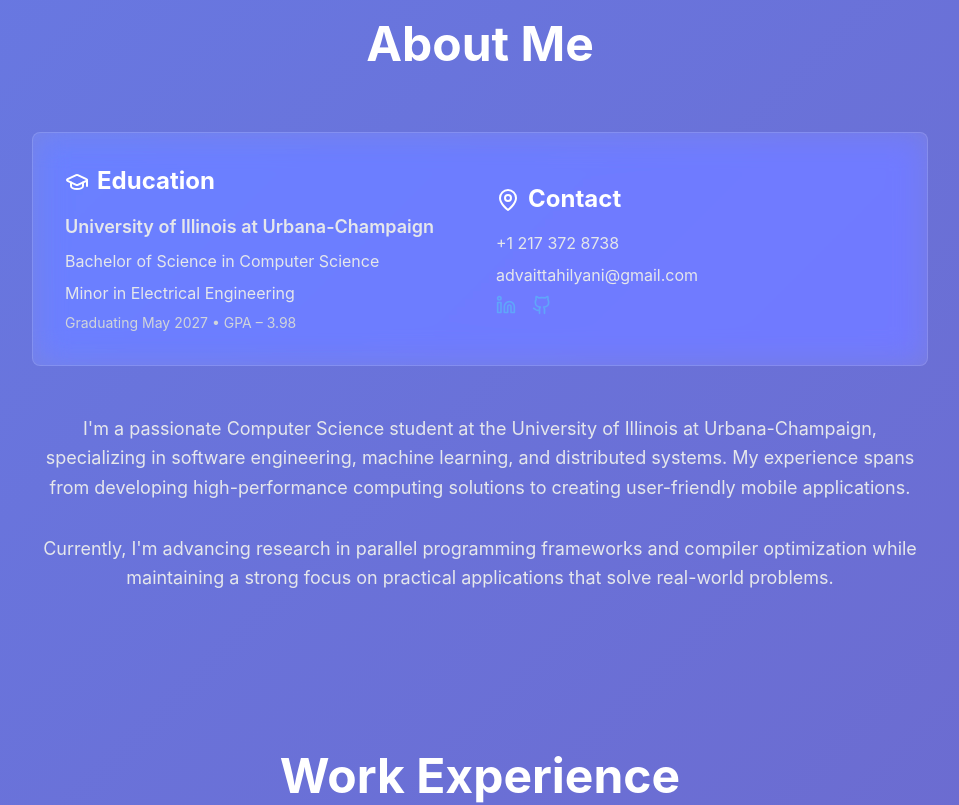
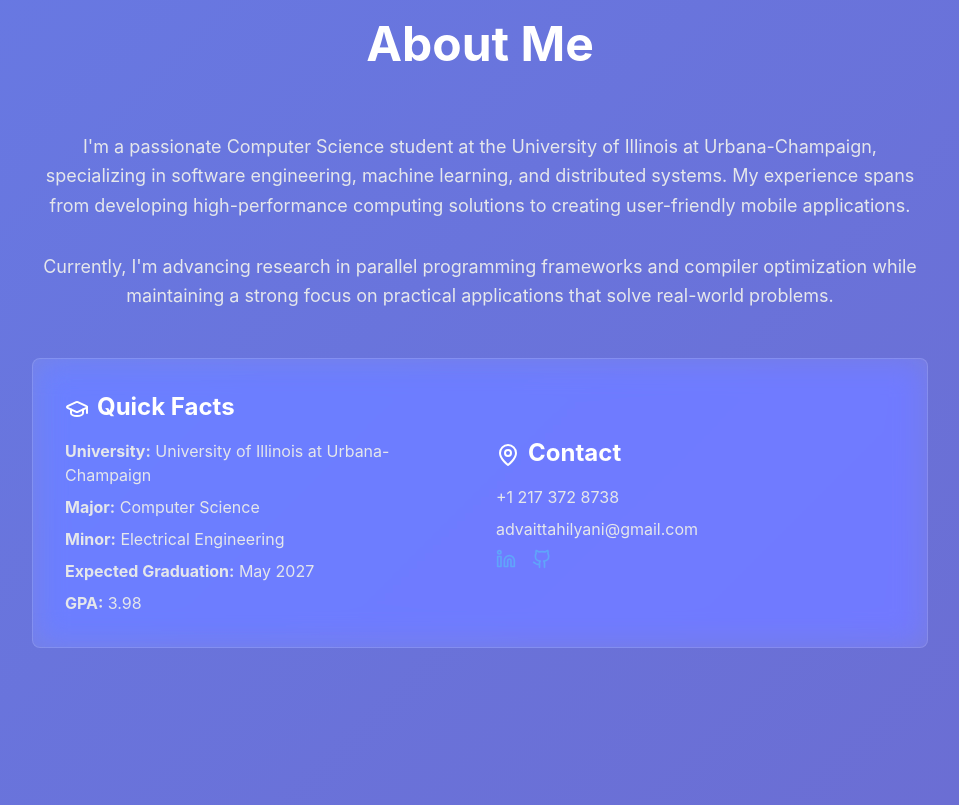
Before and after one commit to AdvaitTahilyani/About, a Next.js app: page / in a window 1280 px wide. Shown: the part 860-1665 px from the top of the page, without its empty margins (160-1119 px from the left). Built offline with nearby package versions, Linux system fonts and the light colour scheme.

Commit message:
Fix navigation discrepancies

```diff
--- a/app/page.tsx
+++ b/app/page.tsx
@@ -166,19 +166,38 @@ export default function Home() {
             whileInView={{ opacity: 1, y: 0 }}
             transition={{ duration: 0.8 }}
             viewport={{ once: true }}
-                        className="glass-effect p-8 rounded-lg mb-12"
+            className="text-center mb-12"
+          >
+            <p className="text-lg text-gray-200 leading-relaxed mb-8">
+              I'm a passionate Computer Science student at the University of Illinois at Urbana-Champaign,
+              specializing in software engineering, machine learning, and distributed systems. My experience
+              spans from developing high-performance computing solutions to creating user-friendly mobile applications.
+            </p>
+            <p className="text-lg text-gray-200 leading-relaxed">
+              Currently, I'm advancing research in parallel programming frameworks and compiler optimization
+              while maintaining a strong focus on practical applications that solve real-world problems.
+            </p>
+          </motion.div>
+
+          <motion.div
+            initial={{ opacity: 0, y: 30 }}
+            whileInView={{ opacity: 1, y: 0 }}
+            transition={{ duration: 0.8, delay: 0.2 }}
+            viewport={{ once: true }}
+            className="glass-effect p-8 rounded-lg"
           >
             <div className="grid md:grid-cols-2 gap-8 items-center">
               <div>
                 <h3 className="text-2xl font-bold text-white mb-4">
                   <GraduationCap className="inline mr-2" size={24} />
-                                    Education
+                  Quick Facts
                 </h3>
                 <div className="space-y-2 text-gray-200">
-                                    <p className="text-lg font-semibold">University of Illinois at Urbana-Champaign</p>
-                                    <p>Bachelor of Science in Computer Science</p>
-                                    <p>Minor in Electrical Engineering</p>
-                                    <p className="text-sm text-gray-300">Graduating May 2027 • GPA – 3.98</p>
+                  <p><strong>University:</strong> University of Illinois at Urbana-Champaign</p>
+                  <p><strong>Major:</strong> Computer Science</p>
+                  <p><strong>Minor:</strong> Electrical Engineering</p>
+                  <p><strong>Expected Graduation:</strong> May 2027</p>
+                  <p><strong>GPA:</strong> 3.98</p>
                 </div>
               </div>
               <div>
@@ -201,24 +220,6 @@ export default function Home() {
               </div>
             </div>
           </motion.div>
-
-                    <motion.div
-                        initial={{ opacity: 0, y: 30 }}
-                        whileInView={{ opacity: 1, y: 0 }}
-                        transition={{ duration: 0.8, delay: 0.2 }}
-                        viewport={{ once: true }}
-                        className="text-center"
-                    >
-                        <p className="text-lg text-gray-200 leading-relaxed mb-8">
-                            I'm a passionate Computer Science student at the University of Illinois at Urbana-Champaign,
-                            specializing in software engineering, machine learning, and distributed systems. My experience
-                            spans from developing high-performance computing solutions to creating user-friendly mobile applications.
-                        </p>
-                        <p className="text-lg text-gray-200 leading-relaxed">
-                            Currently, I'm advancing research in parallel programming frameworks and compiler optimization
-                            while maintaining a strong focus on practical applications that solve real-world problems.
-                        </p>
-                    </motion.div>
         </div>
       </Section>
 
@@ -228,6 +229,69 @@ export default function Home() {
 
       <Section id="research" title="Research Experience">
         <Timeline items={researchExperience} />
+      </Section>
+
+      <Section id="education" title="Education & Achievements">
+        <div className="max-w-4xl mx-auto">
+          <motion.div
+            initial={{ opacity: 0, y: 30 }}
+            whileInView={{ opacity: 1, y: 0 }}
+            transition={{ duration: 0.8 }}
+            viewport={{ once: true }}
+            className="glass-effect p-8 rounded-lg mb-8"
+          >
+            <div className="text-center mb-8">
+              <h3 className="text-3xl font-bold text-white mb-4">University of Illinois at Urbana-Champaign</h3>
+              <p className="text-xl text-blue-300 mb-2">Bachelor of Science in Computer Science</p>
+              <p className="text-lg text-gray-300 mb-4">Minor in Electrical Engineering</p>
+              <div className="flex justify-center items-center space-x-8 text-gray-200">
+                <div className="text-center">
+                  <p className="text-2xl font-bold text-white">3.98</p>
+                  <p className="text-sm">GPA</p>
+                </div>
+                <div className="text-center">
+                  <p className="text-2xl font-bold text-white">May 2027</p>
+                  <p className="text-sm">Expected Graduation</p>
+                </div>
+              </div>
+            </div>
+          </motion.div>
+
+          <motion.div
+            initial={{ opacity: 0, y: 30 }}
+            whileInView={{ opacity: 1, y: 0 }}
+            transition={{ duration: 0.8, delay: 0.2 }}
+            viewport={{ once: true }}
+            className="grid md:grid-cols-2 gap-6"
+          >
+            <div className="glass-effect p-6 rounded-lg">
+              <h4 className="text-xl font-bold text-white mb-4">Academic Roles</h4>
+              <div className="space-y-3">
+                <div>
+                  <h5 className="font-semibold text-blue-300">CS 124 Tutor</h5>
+                  <p className="text-sm text-gray-300">January 2024 – Present</p>
+                  <p className="text-sm text-gray-200 mt-1">Host office hours, assisting over 200 students with Kotlin fundamentals and Android development</p>
+                </div>
+              </div>
+            </div>
+
+            <div className="glass-effect p-6 rounded-lg">
+              <h4 className="text-xl font-bold text-white mb-4">Leadership & Organizations</h4>
+              <div className="space-y-3">
+                <div>
+                  <h5 className="font-semibold text-blue-300">Illinois Semiconductor Student Alliance</h5>
+                  <p className="text-sm text-gray-300">Software Team Lead • August 2024 – Present</p>
+                  <p className="text-sm text-gray-200 mt-1">Leading development of educational tools and RF transceiver design</p>
+                </div>
+                <div>
+                  <h5 className="font-semibold text-blue-300">Nand2Tetris Project</h5>
+                  <p className="text-sm text-gray-300">May 2024 - Present</p>
+                  <p className="text-sm text-gray-200 mt-1">Built CPU and compiler from scratch, created Snake game in custom language</p>
+                </div>
+              </div>
+            </div>
+          </motion.div>
+        </div>
       </Section>
 
             <Section id="projects" title="Projects & Leadership">
--- a/components/Header.tsx
+++ b/components/Header.tsx
@@ -17,9 +17,10 @@ const Header = () => {
       const menuItems = [
     { name: 'About', href: '#about' },
     { name: 'Experience', href: '#experience' },
+    { name: 'Research', href: '#research' },
     { name: 'Education', href: '#education' },
-        { name: 'Research', href: '#research' },
     { name: 'Projects', href: '#projects' },
+    { name: 'Skills', href: '#skills' },
     { name: 'Contact', href: '#contact' }
   ]
 
```
Lines whose indentation alone changed are shown as unchanged.
